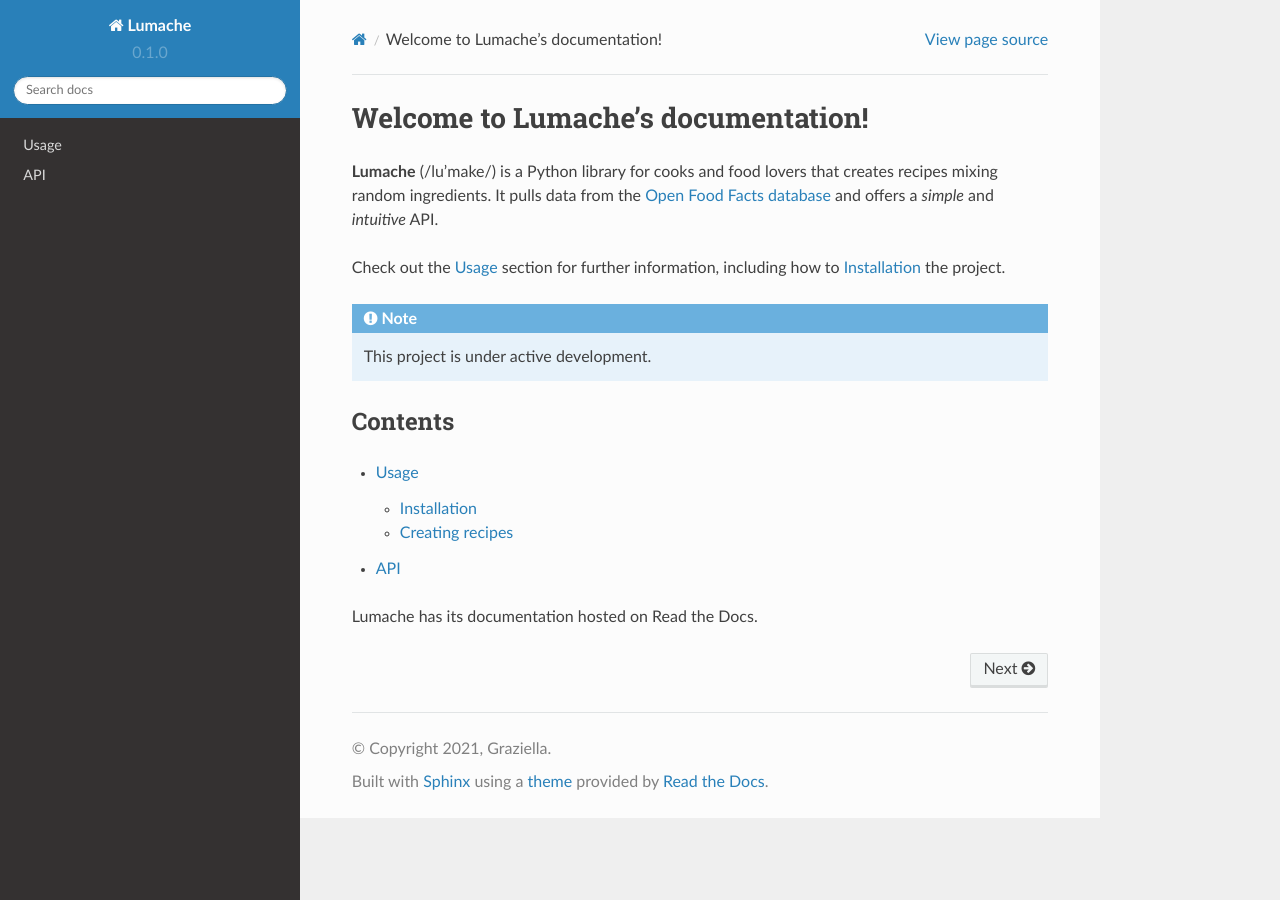
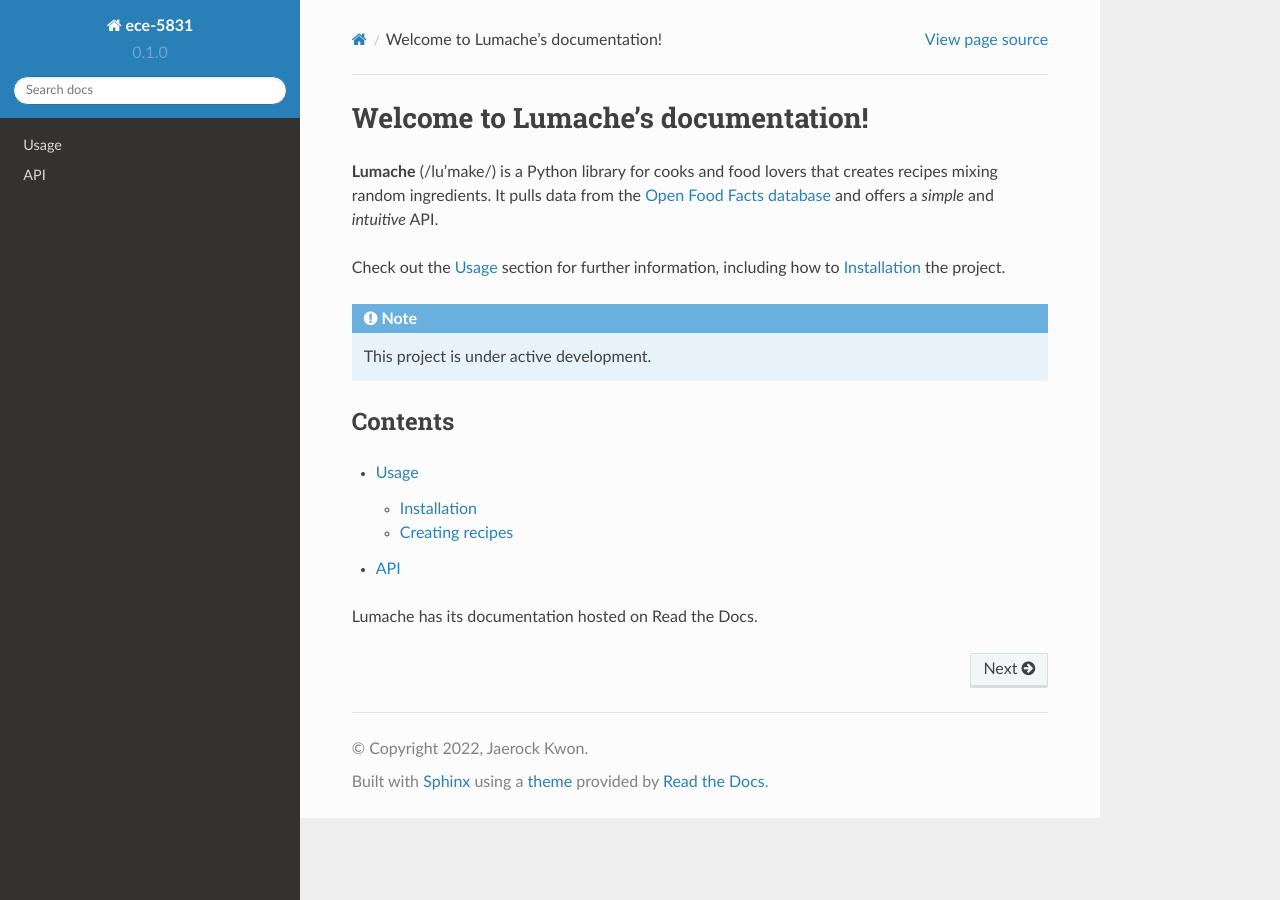
Before and after one commit to jrkwon/ece-5831, a Sphinx documentation site: the page built from docs/source/index.rst, in a window 1280 px wide. Built offline with Sphinx 7.4.7 and the Read the Docs theme 2.0.0, drawn with Linux system fonts in a browser that asks for light colours.

Commit message:
Update conf.py
changed project and author name

```diff
--- a/docs/source/conf.py
+++ b/docs/source/conf.py
@@ -2,9 +2,9 @@
 
 # -- Project information
 
-project = 'Lumache'
-copyright = '2021, Graziella'
-author = 'Graziella'
+project = 'ece-5831'
+copyright = '2022, Jaerock Kwon'
+author = 'Jaerock Kwon'
 
 release = '0.1'
 version = '0.1.0'
```
